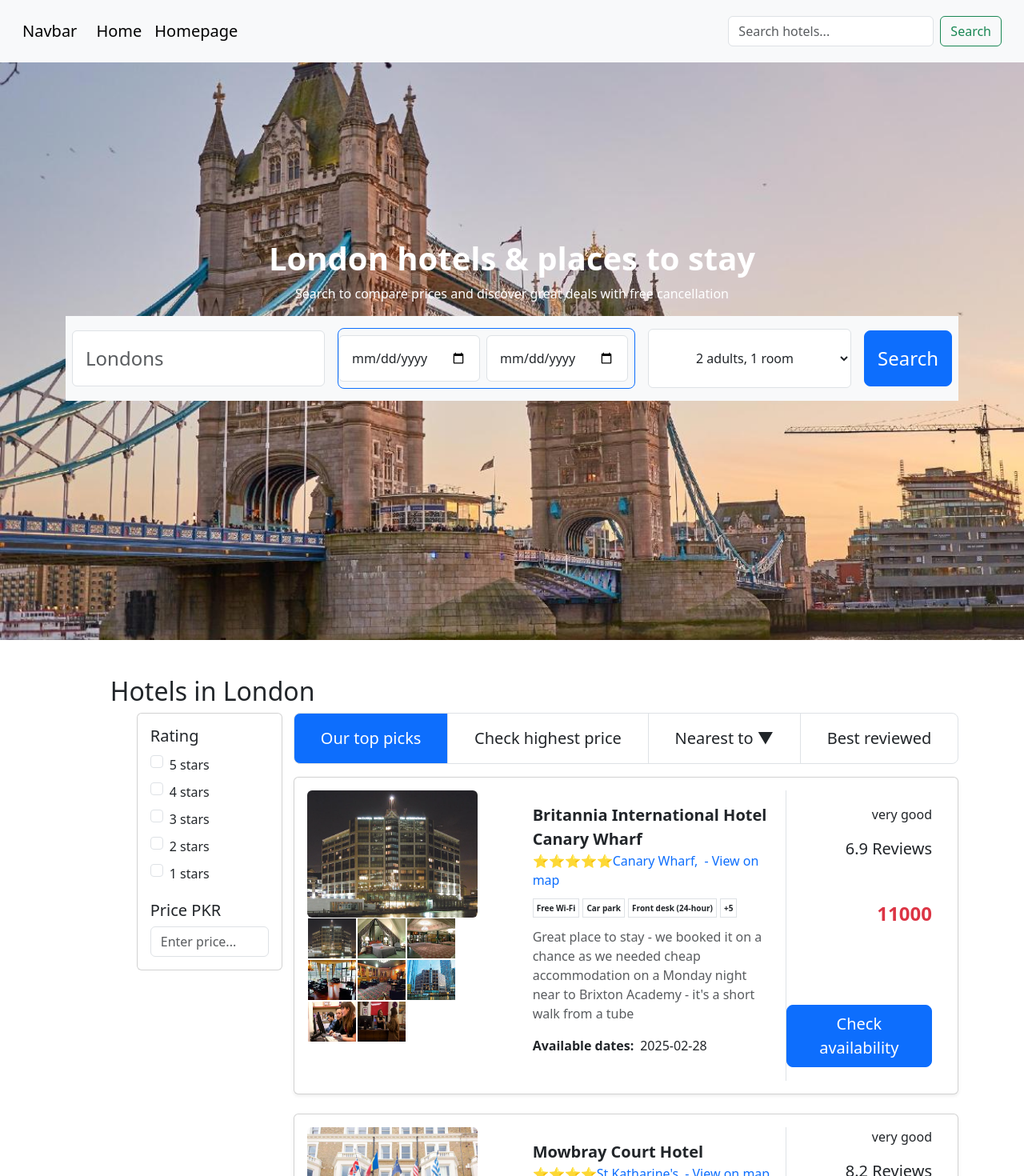
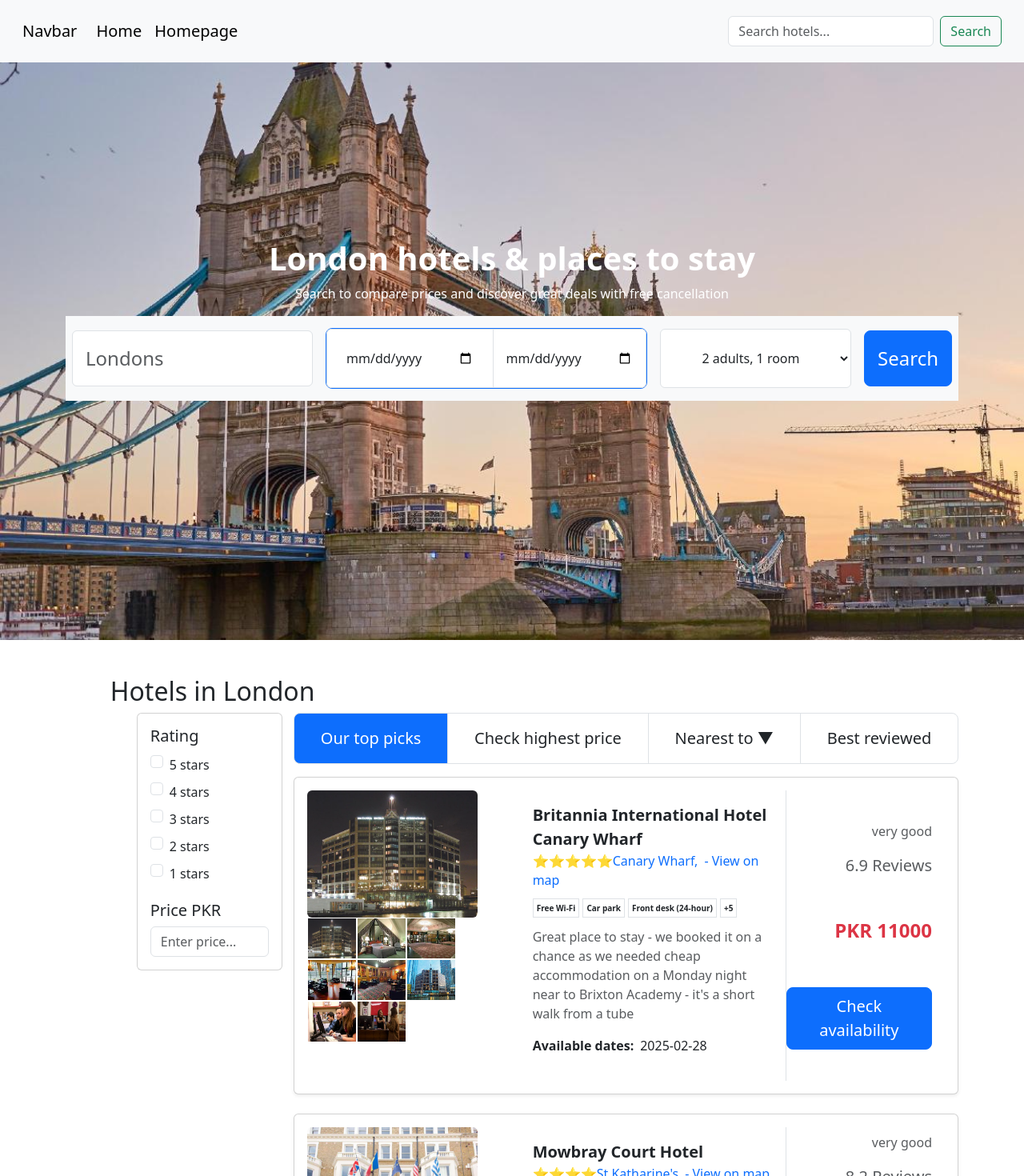
Before and after one commit to abrar0124/Bootstrap, a React (Create React App) app: page / in a window 1280 px wide. Shown: the top 1470 px of the page at 80% size. Built offline with nearby package versions, Linux system fonts and the light colour scheme.

Commit message:
changee home page

```diff
--- a/src/components/Gallery.jsx
+++ b/src/components/Gallery.jsx
@@ -177,12 +177,14 @@ const Gallery = () => {
                   </div>
                   <div className="col-md-3 border-start d-flex flex-column justify-content-center align-items-end pe-3">
                     <Text type={"p"} content={"very good"} />
-                    <span className="fs-5 mb-5">{hotel.rating} Reviews</span>
-                    <p className="text-danger fw-bold fs-4 mb-5">
-                      {hotel.price}
+                    <span className=" text-muted fs-5 mb-5">
+                      {hotel.rating} Reviews
+                    </span>
+                    <p className="text-danger fw-bold fs-4 ">
+                      PKR {hotel.price}
                     </p>
                     <Link
-                      className="btn btn-primary btn-lg hover-bg-primary mt-5"
+                      className=" b btn btn-primary btn-lg hover-bg-primary "
                       to={"/Booknow"}
                     >
                       Check availability
--- a/src/components/Home.jsx
+++ b/src/components/Home.jsx
@@ -59,18 +59,20 @@ const Home = () => {
                 flex: 1,
               }}
             >
+              <div className="input-group" style={{ width: "400px" }}>
+                <input
+                  type="date"
+                  className="form-control p-4 "
+                  value={selectedDate}
+                  onChange={(e) => dispatch(setSelectedDate(e.target.value))}
+                />
                 <input
                   type="date"
                   className="form-control p-3"
                   value={selectedDate}
                   onChange={(e) => dispatch(setSelectedDate(e.target.value))}
                 />
-              <input
-                type="date"
-                className="form-control m-2 p-3"
-                value={selectedDate}
-                onChange={(e) => dispatch(setSelectedDate(e.target.value))}
-              />
+              </div>
             </div>
             <select
               className=" p-4 btn  d-flex bg-white  m-2 border"
--- a/src/components/Text.jsx
+++ b/src/components/Text.jsx
@@ -18,7 +18,7 @@ function Text({ type, content }) {
           {content}
         </a>
       ) : (
-        <p>{content}</p>
+        <p className="text-muted">{content}</p>
       )}
     </>
   );
--- a/src/components/customscss.scss
+++ b/src/components/customscss.scss
@@ -129,3 +129,6 @@
 .pd {
   padding: 0;
 }
+.b {
+  margin-top: 20%;
+}
```
Lines whose indentation alone changed are shown as unchanged.
